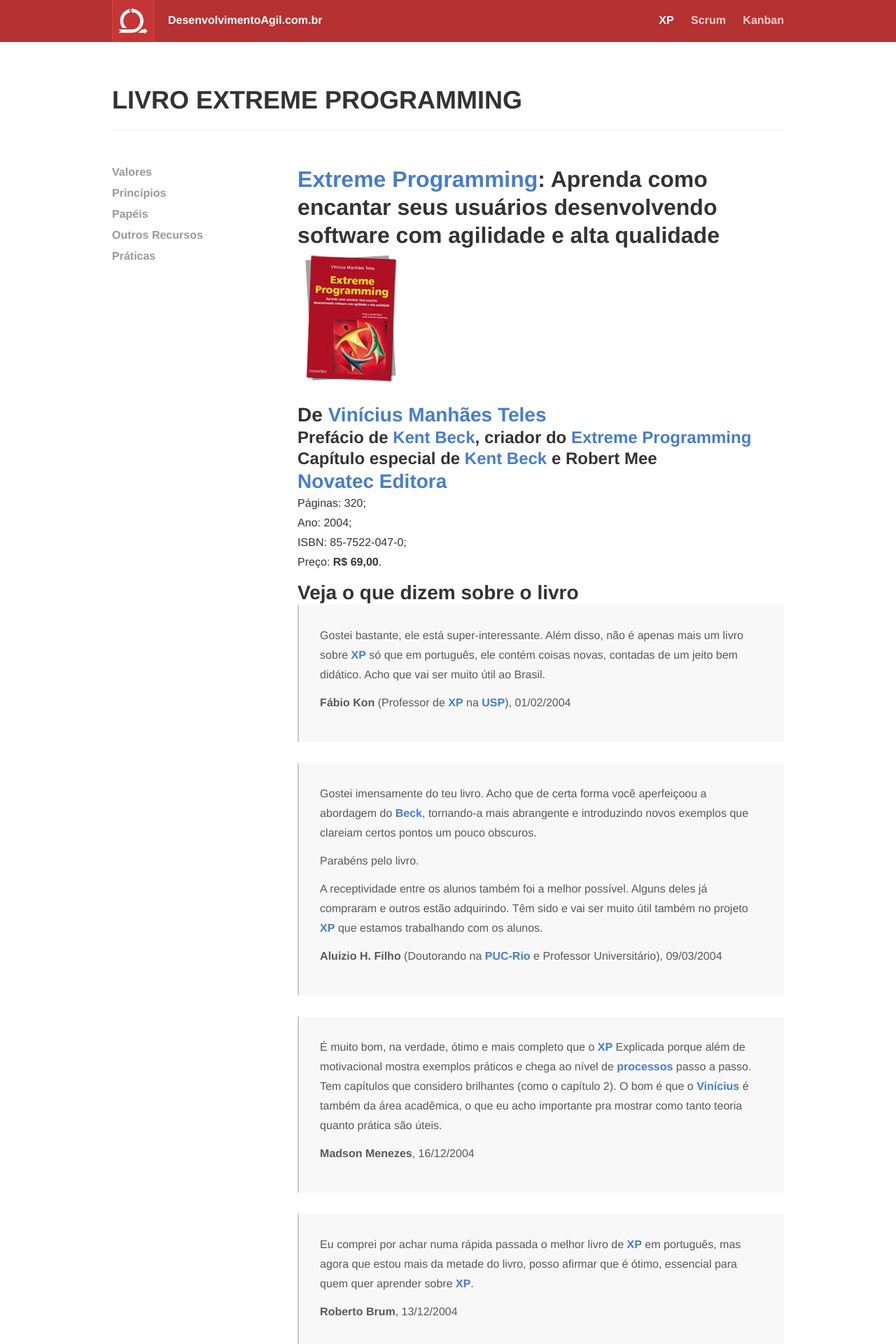
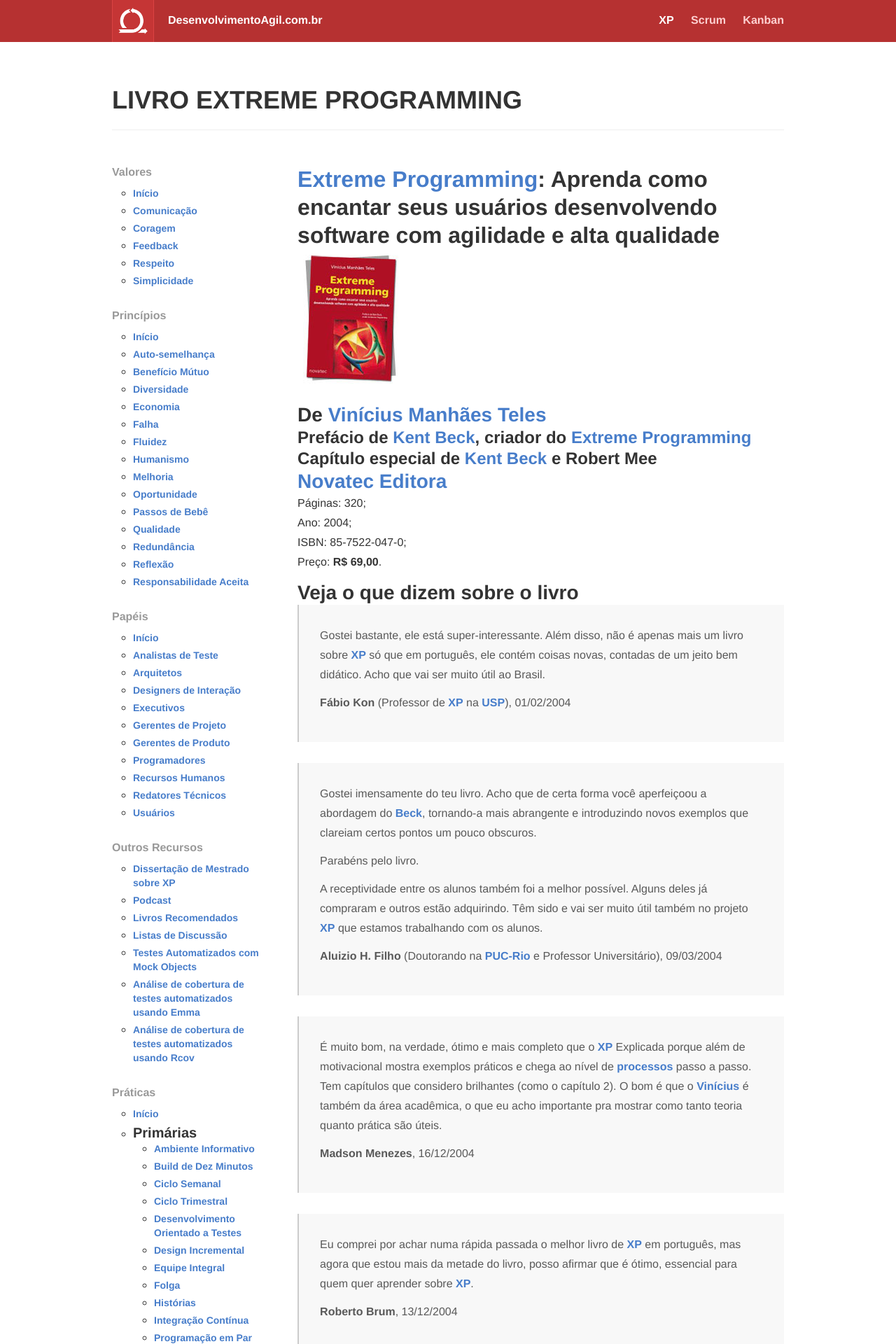
Before and after one commit to desenvolvimentoagilcombr/desenvolvimentoagilcombr.github.com, a Jekyll site: the page built from livroxp.html, in a window 1280 px wide. Shown: the top 1920 px of the page at 70% size. Built offline with Jekyll 4.4.1, drawn with Linux system fonts in a browser that asks for light colours; Markdown is read by kramdown in place of the engine named in the settings; some of the changed text lies outside the part shown.

Commit message:
Updated XP table content markup

```diff
--- a/_includes/content_table_xp.html
+++ b/_includes/content_table_xp.html
@@ -64,10 +64,13 @@
   </div>
 
   <div class="topic">
+
     <h4>Práticas</h4>
     <ul>
       <li><a href="/xp/praticas/">Início</a></li>
-      <li><h4><a href="/xp/praticas#primarias">Primárias</a></h4></li>
+      <li id="praticas-primarias">
+        <h5>Primárias</h5>
+        <ul>
           <li><a href="/xp/praticas/ambiente_informativo">Ambiente Informativo</a></li>
           <li><a href="/xp/praticas/build_dez">Build de Dez Minutos</a></li>
           <li><a href="/xp/praticas/ciclo_semanal">Ciclo Semanal</a></li>
@@ -82,8 +85,10 @@
           <li><a href="/xp/praticas/sentar_junto">Sentar-se Junto</a></li>
           <li><a href="/xp/praticas/trabalho_energizado">Trabalho Energizado</a></li>
         </ul>
+      </li>
+      <li id="praticas-corolarias">
+        <h5>Corolárias</h5>
         <ul>
-      <li><h5><a href="/xp/praticas#corolarias">Corolárias</a></h5></li>
           <li><a href="/xp/praticas/raiz_problema">Análise da Raiz do Problema</a></li>
           <li><a href="/xp/praticas/codigo_unificado">Base de Código Unificada</a></li>
           <li><a href="/xp/praticas/codigo_coletivo">Código Coletivo</a></li>
@@ -96,12 +101,17 @@
           <li><a href="/xp/praticas/implantacao_incremental">Implantação Incremental</a></li>
           <li><a href="/xp/praticas/pagar_por_uso">Pagar Por Uso</a></li>
         </ul>
+      </li>
+      <li id="praticas-outras">
+        <h5>Outras</h5>
         <ul>
-      <li><h5>Outras</h5></li>
           <li><a href="/xp/praticas/reuniao_pe">Reunião em Pé</a></li>
           <li><a href="/xp/praticas/refatoracao">Refatoração</a></li>
           <li><a href="/xp/praticas/metafora">Metáfora</a></li>
         </ul>
-  </div>
+      </li>
+    </ul>
+
+  </div> <!-- /topic -->
 
 </nav>
--- a/_sass/internals/_aside.scss
+++ b/_sass/internals/_aside.scss
@@ -15,7 +15,6 @@
 
   ul {
     margin-bottom: $gutter;
-    display: none;
 
     li {
       list-style-type: circle;
--- a/scripts/scripts.js
+++ b/scripts/scripts.js
@@ -1,8 +1,8 @@
 $(function(){
-  $("#content-sidebar h4").on("click", function(e){
-    e.preventDefault();
-    $(this).next(".topic ul").toggle();
-  });
+  //$("#content-sidebar h4").on("click", function(e){
+    //e.preventDefault();
+    //$(this).next(".topic ul").toggle();
+    //});
 
   dp.SyntaxHighlighter.BloggerMode();
   dp.SyntaxHighlighter.HighlightAll('code');
```
Lines whose indentation alone changed are shown as unchanged.
